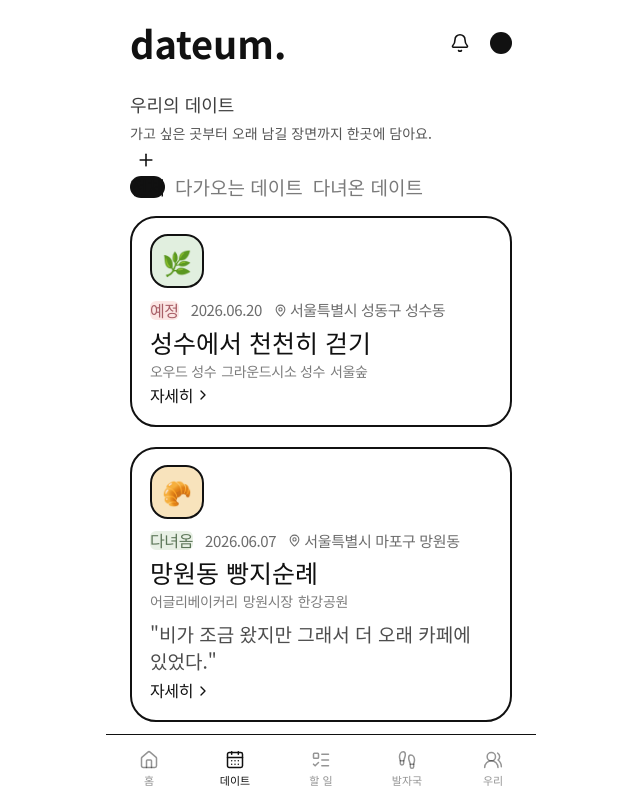
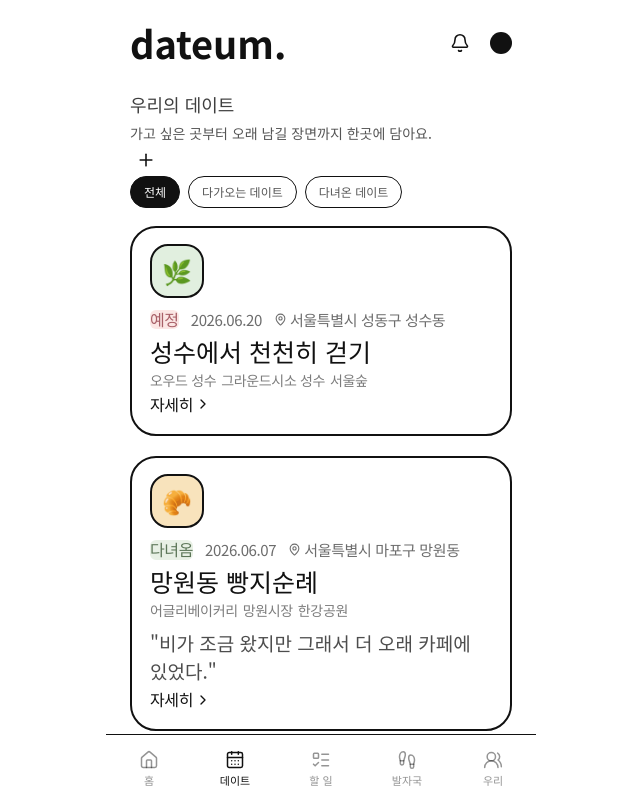
Before and after one commit to yejinrla/dateum, a React (Vite) app: page /dates in a window 1280 px wide. Shown: the top 798 px of the page, without its empty margins (319-959 px from the left). Built offline with nearby package versions, Linux system fonts and the light colour scheme; a web font is replaced by a local one.

Commit message:
Fix date filter chip styling

```diff
--- a/src/styles.css
+++ b/src/styles.css
@@ -1894,3 +1894,33 @@ body {
   display: block;
   -webkit-line-clamp: unset;
 }
+
+.content .filter-tabs {
+  display: flex;
+  align-items: center;
+  gap: 8px;
+}
+
+.content .filter-tabs button {
+  min-width: 0;
+  height: 32px;
+  padding: 0 13px;
+  display: inline-flex;
+  align-items: center;
+  justify-content: center;
+  border: 1px solid #111;
+  border-radius: 999px;
+  background: #fff;
+  color: #555;
+  font-family: var(--font-readable) !important;
+  font-size: 12px;
+  font-weight: 500;
+  line-height: 1;
+  white-space: nowrap;
+}
+
+.content .filter-tabs button.active {
+  border-color: #111;
+  background: #111;
+  color: #fff;
+}
```
